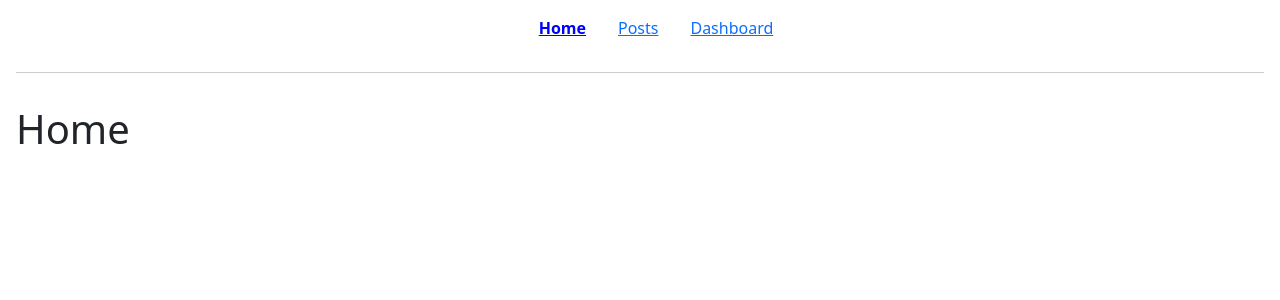
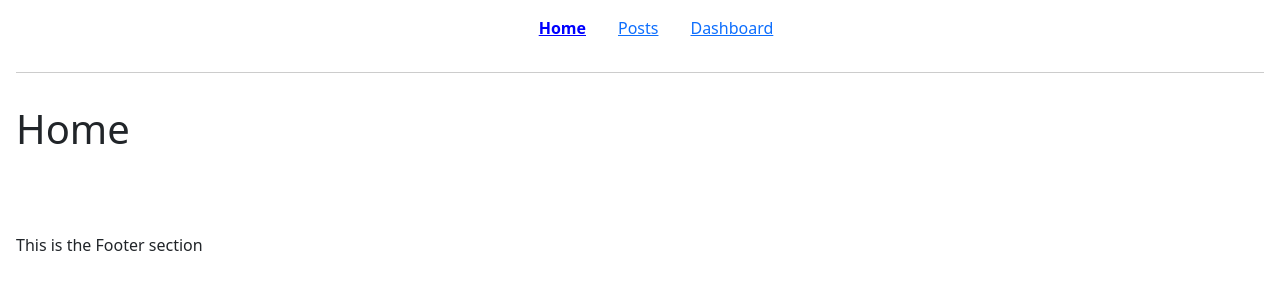
Before and after one commit to mahdi6788/ReactRouterDom, a React (Vite) app: page / in a window 1280 px wide. Shown: the top 300 px of the page. Built offline with nearby package versions, Linux system fonts and the light colour scheme.

Commit message:
make Layout component
contains navbar and footer and also dynamic routes.

```diff
--- a/src/App.jsx
+++ b/src/App.jsx
@@ -1,21 +1,23 @@
-import { Route, Routes } from "react-router-dom"
-import "./App.css"
-import Home from "./pages/Home"
-import Posts from "./pages/Posts"
-import Dashboard from "./pages/Dashboard"
-import AppNav from "./components/AppNav"
+import { Route, Routes } from "react-router-dom";
+import "./App.css";
+import Home from "./pages/Home";
+import Posts from "./pages/Posts";
+import Dashboard from "./pages/Dashboard";
+import Layout from "./components/Layout";
 
 function App() {
   return (
     <div>
-      <AppNav/>
       <Routes>
-        <Route path="/" element={<Home/>}/>
-        <Route path="/posts" element={<Posts/>}/>
-        <Route path="/dashboard" element={<Dashboard/>}/>
+        {/* route layout is the parent for others and the contains navbar and footer nad also dynamic children. other routes are its dynamic children that are nested */}
+        <Route element={<Layout />}>
+          <Route path="/" element={<Home />} />
+          <Route path="/posts" element={<Posts />} />
+          <Route path="/dashboard" element={<Dashboard />} />
+        </Route>
       </Routes>
     </div>
-  )
+  );
 }
 
-export default App
+export default App;
--- /dev/null
+++ b/src/components/Layout.jsx
@@ -0,0 +1,17 @@
+import { Outlet } from "react-router-dom"
+import AppNav from "./AppNav"
+
+function Layout(){
+    return(
+        <div>
+            <AppNav/>
+            {/* Outlet as children: to show dynamic content in App */}
+            <Outlet/>
+            <footer style={{marginTop: "5rem"}}>
+                This is the Footer section
+            </footer>
+        </div>
+    )
+}
+
+export default Layout
```
